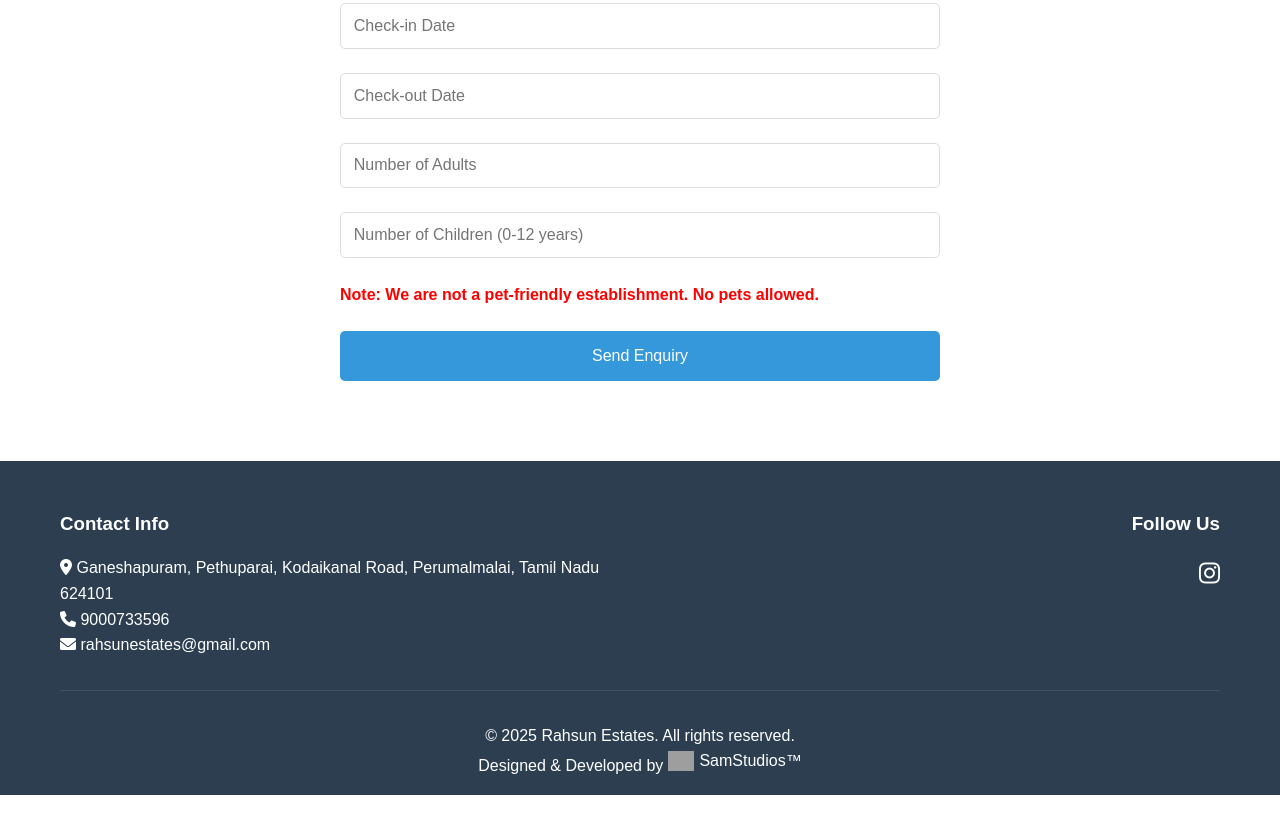
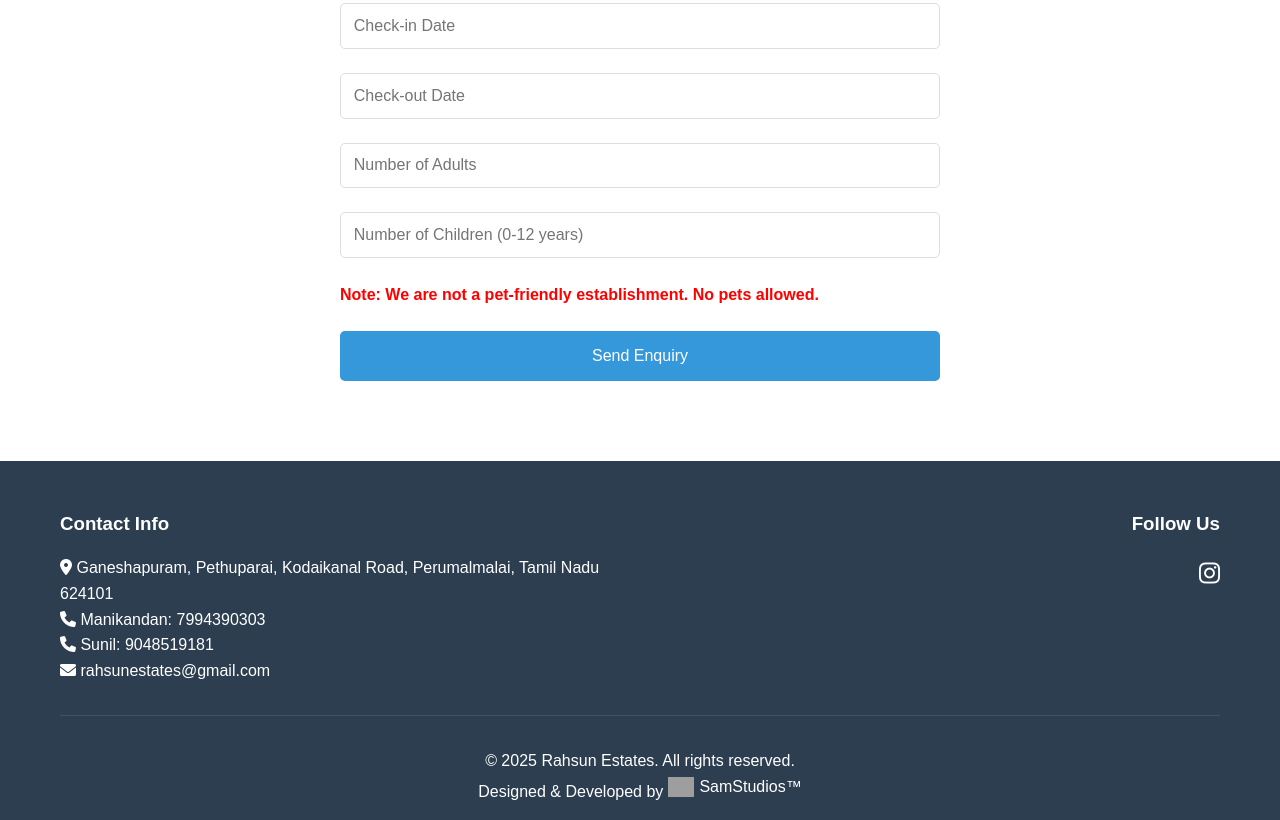
Before and after one commit to sunilsamsonsuresh/samstudio, a website: page rahsun-web/index.html in a window 1280 px wide. Shown: the part 4819-5639 px from the top of the page. Before the commit the page ends 5614 px from the top, so only its background shows below. Drawn offline with Linux system fonts and the light colour scheme; grey boxes are pictures that could not be loaded.

Commit message:
Contact Data Updated for Lease
- Updated Contact Person for Enquiry after leasing

```diff
--- a/rahsun-web/config.js
+++ b/rahsun-web/config.js
@@ -1,4 +1,5 @@
 window.config = {
-    contactPhone: '9000733596',
+    contactPhone1: '7994390303',
+    contactPhone2: '9048519181',
     contactEmail: 'rahsunestates@gmail.com'
 };
--- a/rahsun-web/index.html
+++ b/rahsun-web/index.html
@@ -464,7 +464,8 @@
                 <div class="footer-section">
                     <h3>Contact Info</h3>
                     <p><i class="fas fa-map-marker-alt"></i> Ganeshapuram, Pethuparai, Kodaikanal Road, Perumalmalai, Tamil Nadu 624101</p>
-                    <p><i class="fas fa-phone"></i> <span id="contact-phone"></span></p>
+                    <p><i class="fas fa-phone"></i> Manikandan: <span id="contact-phone1"></span></p>
+                    <p><i class="fas fa-phone"></i> Sunil: <span id="contact-phone2"></span></p>
                     <p><i class="fas fa-envelope"></i> <span id="contact-email"></span></p>
                 </div>
                 <div class="footer-section">
@@ -492,7 +493,8 @@
     <script src="script.js"></script>
     <script src="config.js"></script>
     <script>
-        document.getElementById('contact-phone').textContent = window.config.contactPhone;
+        document.getElementById('contact-phone1').textContent = window.config.contactPhone1;
+        document.getElementById('contact-phone2').textContent = window.config.contactPhone2;
         document.getElementById('contact-email').textContent = window.config.contactEmail;
     </script>
 </body>
--- a/rahsun-web/script.js
+++ b/rahsun-web/script.js
@@ -140,7 +140,7 @@ document.addEventListener('DOMContentLoaded', () => {
             const encodedMessage = encodeURIComponent(message);
 
             // Format WhatsApp number (always use 91 prefix for India)
-            const baseNumber = window.config.contactPhone.replace(/\D/g, ''); // Remove any non-digits
+            const baseNumber = window.config.contactPhone1.replace(/\D/g, ''); // Remove any non-digits
             const whatsappNumber = '91' + baseNumber;
 
             // Create the WhatsApp URL
```
Also changed, not shown: 1 other file.
